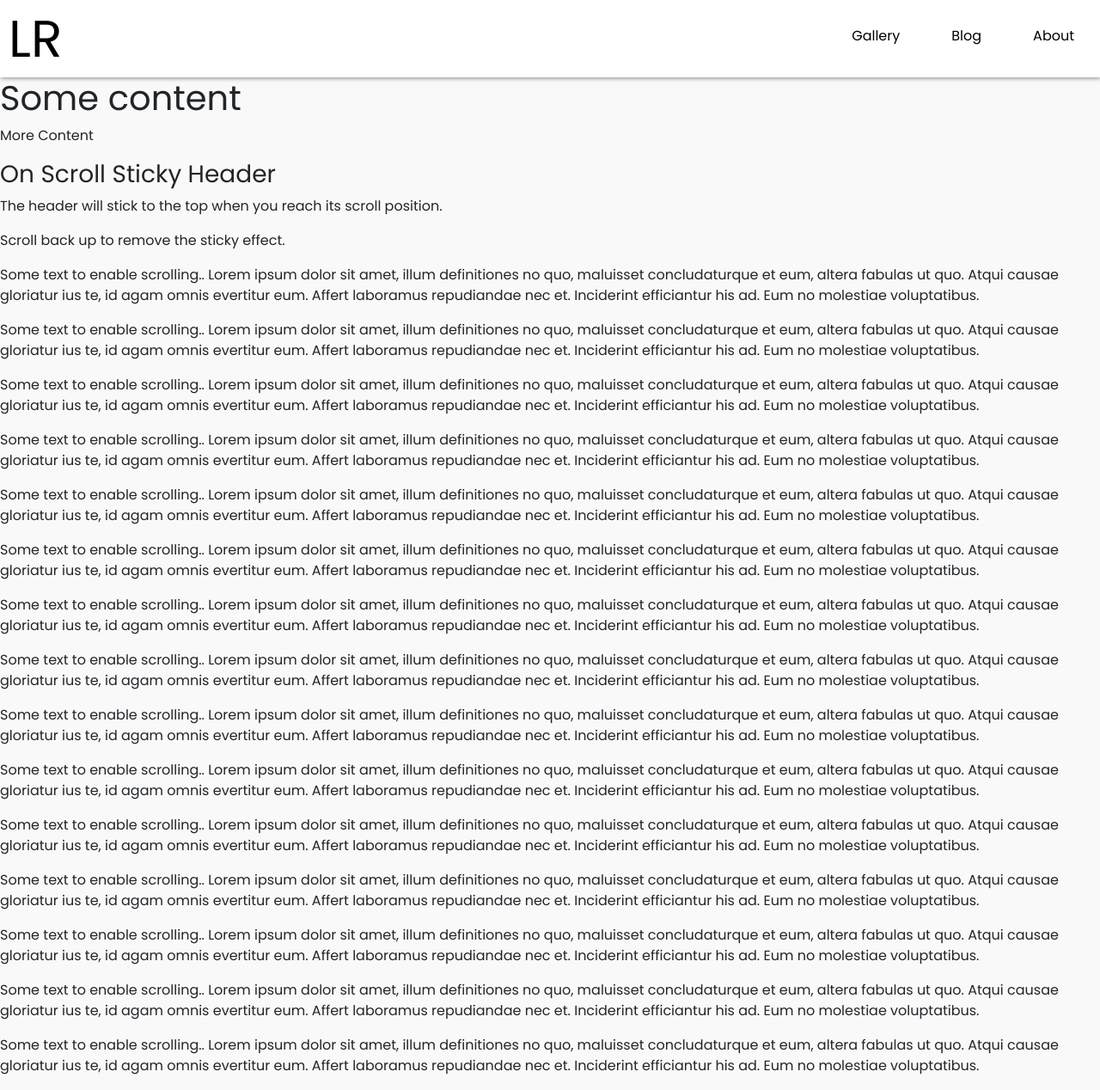
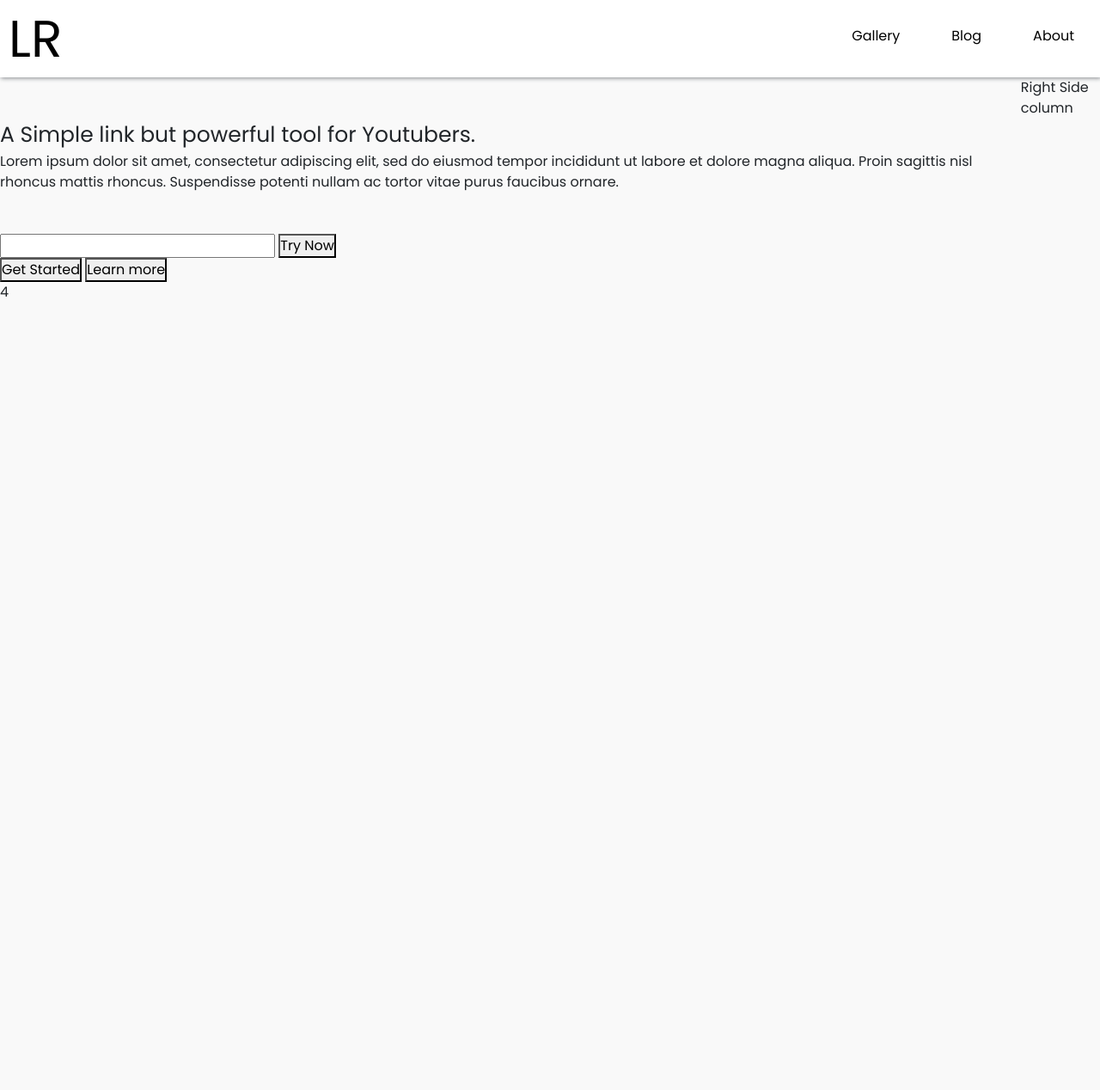
Before and after one commit to pamnanaimanish169/url-shortener, a plain HTML site: page index.html in a window 1280 px wide. Shown: the whole page at 86% size. After the commit the page ends 800 px from the top, so only its background shows below. Drawn offline with nearby package versions, Linux system fonts and the light colour scheme.

Commit message:
Design Chnages

```diff
--- a/index.html
+++ b/index.html
@@ -42,71 +42,41 @@
         </nav>
     </header>
 
+    <!-- Header END -->
+
     <!-- Main content -->
     <main>
         <article>
-            <h1>
-                Some content
-            </h1>
-            <p>
-                More Content
-            </p>
+            <div    class="d-flex justify-content-between">
+                <div>
+                    <div    class="py-5">
+                        <div
+                        style="font-weight: 500;
+                        font-size: 25px;"
+                        >A Simple link but powerful tool for Youtubers.</div>
+                        <div>
+                            Lorem ipsum dolor sit amet, consectetur adipiscing elit, sed do eiusmod tempor incididunt ut labore et dolore magna aliqua. Proin sagittis nisl rhoncus mattis rhoncus. Suspendisse potenti nullam ac tortor vitae purus faucibus ornare.
+                        </div>
+                    </div>
+                    <div>
+                        <input type="text">
+                        <button>Try Now</button>
+                    </div>
+                    <div>
+                        <button>Get Started</button>
+                        <button>Learn more</button>
+                    </div>
+                    <div>4</div>
+                </div>
+
+                <div>
+                    Right Side column
+                </div>
+            </div>
+
         </article>
 
     </main>
-
-    <!-- Header END -->
-
-    <div class="content">
-        <h3>On Scroll Sticky Header</h3>
-        <p>The header will stick to the top when you reach its scroll position.</p>
-        <p>Scroll back up to remove the sticky effect.</p>
-        <p>Some text to enable scrolling.. Lorem ipsum dolor sit amet, illum definitiones no quo, maluisset
-            concludaturque et eum, altera fabulas ut quo. Atqui causae gloriatur ius te, id agam omnis evertitur eum.
-            Affert laboramus repudiandae nec et. Inciderint efficiantur his ad. Eum no molestiae voluptatibus.</p>
-        <p>Some text to enable scrolling.. Lorem ipsum dolor sit amet, illum definitiones no quo, maluisset
-            concludaturque et eum, altera fabulas ut quo. Atqui causae gloriatur ius te, id agam omnis evertitur eum.
-            Affert laboramus repudiandae nec et. Inciderint efficiantur his ad. Eum no molestiae voluptatibus.</p>
-        <p>Some text to enable scrolling.. Lorem ipsum dolor sit amet, illum definitiones no quo, maluisset
-            concludaturque et eum, altera fabulas ut quo. Atqui causae gloriatur ius te, id agam omnis evertitur eum.
-            Affert laboramus repudiandae nec et. Inciderint efficiantur his ad. Eum no molestiae voluptatibus.</p>
-        <p>Some text to enable scrolling.. Lorem ipsum dolor sit amet, illum definitiones no quo, maluisset
-            concludaturque et eum, altera fabulas ut quo. Atqui causae gloriatur ius te, id agam omnis evertitur eum.
-            Affert laboramus repudiandae nec et. Inciderint efficiantur his ad. Eum no molestiae voluptatibus.</p>
-        <p>Some text to enable scrolling.. Lorem ipsum dolor sit amet, illum definitiones no quo, maluisset
-            concludaturque et eum, altera fabulas ut quo. Atqui causae gloriatur ius te, id agam omnis evertitur eum.
-            Affert laboramus repudiandae nec et. Inciderint efficiantur his ad. Eum no molestiae voluptatibus.</p>
-        <p>Some text to enable scrolling.. Lorem ipsum dolor sit amet, illum definitiones no quo, maluisset
-            concludaturque et eum, altera fabulas ut quo. Atqui causae gloriatur ius te, id agam omnis evertitur eum.
-            Affert laboramus repudiandae nec et. Inciderint efficiantur his ad. Eum no molestiae voluptatibus.</p>
-        <p>Some text to enable scrolling.. Lorem ipsum dolor sit amet, illum definitiones no quo, maluisset
-            concludaturque et eum, altera fabulas ut quo. Atqui causae gloriatur ius te, id agam omnis evertitur eum.
-            Affert laboramus repudiandae nec et. Inciderint efficiantur his ad. Eum no molestiae voluptatibus.</p>
-        <p>Some text to enable scrolling.. Lorem ipsum dolor sit amet, illum definitiones no quo, maluisset
-            concludaturque et eum, altera fabulas ut quo. Atqui causae gloriatur ius te, id agam omnis evertitur eum.
-            Affert laboramus repudiandae nec et. Inciderint efficiantur his ad. Eum no molestiae voluptatibus.</p>
-        <p>Some text to enable scrolling.. Lorem ipsum dolor sit amet, illum definitiones no quo, maluisset
-            concludaturque et eum, altera fabulas ut quo. Atqui causae gloriatur ius te, id agam omnis evertitur eum.
-            Affert laboramus repudiandae nec et. Inciderint efficiantur his ad. Eum no molestiae voluptatibus.</p>
-        <p>Some text to enable scrolling.. Lorem ipsum dolor sit amet, illum definitiones no quo, maluisset
-            concludaturque et eum, altera fabulas ut quo. Atqui causae gloriatur ius te, id agam omnis evertitur eum.
-            Affert laboramus repudiandae nec et. Inciderint efficiantur his ad. Eum no molestiae voluptatibus.</p>
-        <p>Some text to enable scrolling.. Lorem ipsum dolor sit amet, illum definitiones no quo, maluisset
-            concludaturque et eum, altera fabulas ut quo. Atqui causae gloriatur ius te, id agam omnis evertitur eum.
-            Affert laboramus repudiandae nec et. Inciderint efficiantur his ad. Eum no molestiae voluptatibus.</p>
-        <p>Some text to enable scrolling.. Lorem ipsum dolor sit amet, illum definitiones no quo, maluisset
-            concludaturque et eum, altera fabulas ut quo. Atqui causae gloriatur ius te, id agam omnis evertitur eum.
-            Affert laboramus repudiandae nec et. Inciderint efficiantur his ad. Eum no molestiae voluptatibus.</p>
-        <p>Some text to enable scrolling.. Lorem ipsum dolor sit amet, illum definitiones no quo, maluisset
-            concludaturque et eum, altera fabulas ut quo. Atqui causae gloriatur ius te, id agam omnis evertitur eum.
-            Affert laboramus repudiandae nec et. Inciderint efficiantur his ad. Eum no molestiae voluptatibus.</p>
-        <p>Some text to enable scrolling.. Lorem ipsum dolor sit amet, illum definitiones no quo, maluisset
-            concludaturque et eum, altera fabulas ut quo. Atqui causae gloriatur ius te, id agam omnis evertitur eum.
-            Affert laboramus repudiandae nec et. Inciderint efficiantur his ad. Eum no molestiae voluptatibus.</p>
-        <p>Some text to enable scrolling.. Lorem ipsum dolor sit amet, illum definitiones no quo, maluisset
-            concludaturque et eum, altera fabulas ut quo. Atqui causae gloriatur ius te, id agam omnis evertitur eum.
-            Affert laboramus repudiandae nec et. Inciderint efficiantur his ad. Eum no molestiae voluptatibus.</p>
-    </div>
 
     <script src="./script.js"></script>
     <script src="https://cdn.jsdelivr.net/npm/bootstrap@5.1.3/dist/js/bootstrap.bundle.min.js"
```
